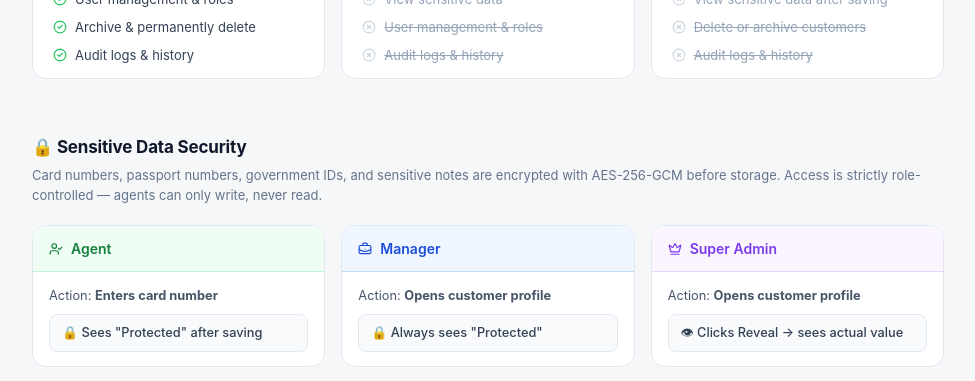
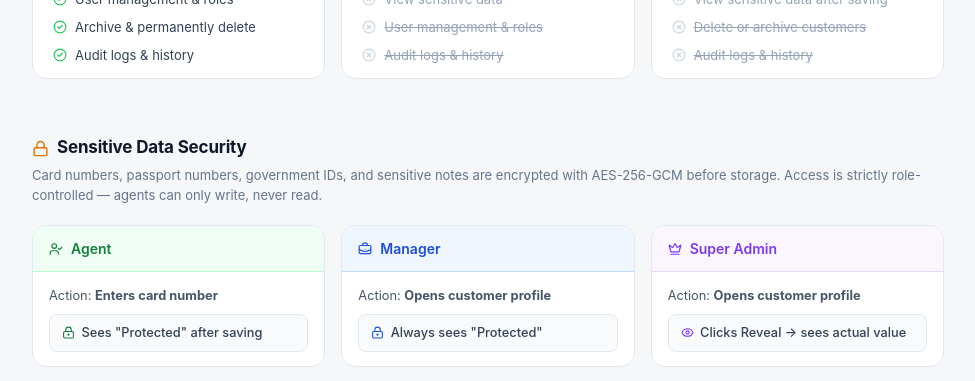
Before and after one commit to farhankhan0986/tripile-crm, a Next.js app: page /how-it-works in a window 1280 px wide. Shown: the part 1240-1621 px from the top of the page, without its empty margins (152-1127 px from the left). Built offline with nearby package versions, Linux system fonts and the light colour scheme.

Commit message:
emoji's removed

```diff
--- a/app/(auth)/how-it-works/page.jsx
+++ b/app/(auth)/how-it-works/page.jsx
@@ -22,6 +22,8 @@
   Archive,
   Trash2,
   ShieldAlert,
+  LockKeyhole,
+
 } from 'lucide-react';
 
 /* ── Role definitions ─────────────────────────────── */
@@ -137,7 +139,9 @@
     bg: '#f0fdf4',
     border: '#bbf7d0',
     action: 'Enters card number',
-    result: '🔒 Sees "Protected" after saving',
+    result: 'Sees "Protected" after saving',
+    icon: LockKeyhole,
+    iconColor: '#15803d',
   },
   {
     role: 'Manager',
@@ -146,7 +150,9 @@
     bg: '#eff6ff',
     border: '#bfdbfe',
     action: 'Opens customer profile',
-    result: '🔒 Always sees "Protected"',
+    result: 'Always sees "Protected"',
+    icon: LockKeyhole,
+    iconColor: '#1d4ed8',
   },
   {
     role: 'Super Admin',
@@ -155,7 +161,9 @@
     bg: '#faf5ff',
     border: '#e9d5ff',
     action: 'Opens customer profile',
-    result: '👁 Clicks Reveal → sees actual value',
+    result: 'Clicks Reveal → sees actual value',
+    icon: Eye,
+    iconColor: '#7c3aed',
   },
 ];
 
@@ -608,7 +616,7 @@
         {/* Sensitive Data Security */}
         <section className="section">
           <div className="section-heading">
-            <h2>🔒 Sensitive Data Security</h2>
+            <h2 style={{ display: 'flex', alignItems: 'center', gap: '0.5rem' }}><Lock size={17} strokeWidth={2} color="#d97706" /> Sensitive Data Security</h2>
             <p>
               Card numbers, passport numbers, government IDs, and sensitive notes are encrypted with AES-256-GCM before storage.
               Access is strictly role-controlled — agents can only write, never read.
@@ -628,7 +636,10 @@
                   </div>
                   <div className="sensitive-body">
                     <div style={{ marginBottom: '0.375rem', color: '#475569' }}>Action: <strong>{item.action}</strong></div>
-                    <div className="sensitive-result">{item.result}</div>
+                    <div className="sensitive-result" style={{ display: 'flex', alignItems: 'center', gap: '0.4rem' }}>
+                      {(() => { const ResultIcon = item.icon; return <ResultIcon size={13} strokeWidth={2} color={item.iconColor} />; })()}
+                      {item.result}
+                    </div>
                   </div>
                 </div>
               );
```
Also changed, not shown: app/icon.png (deleted).
